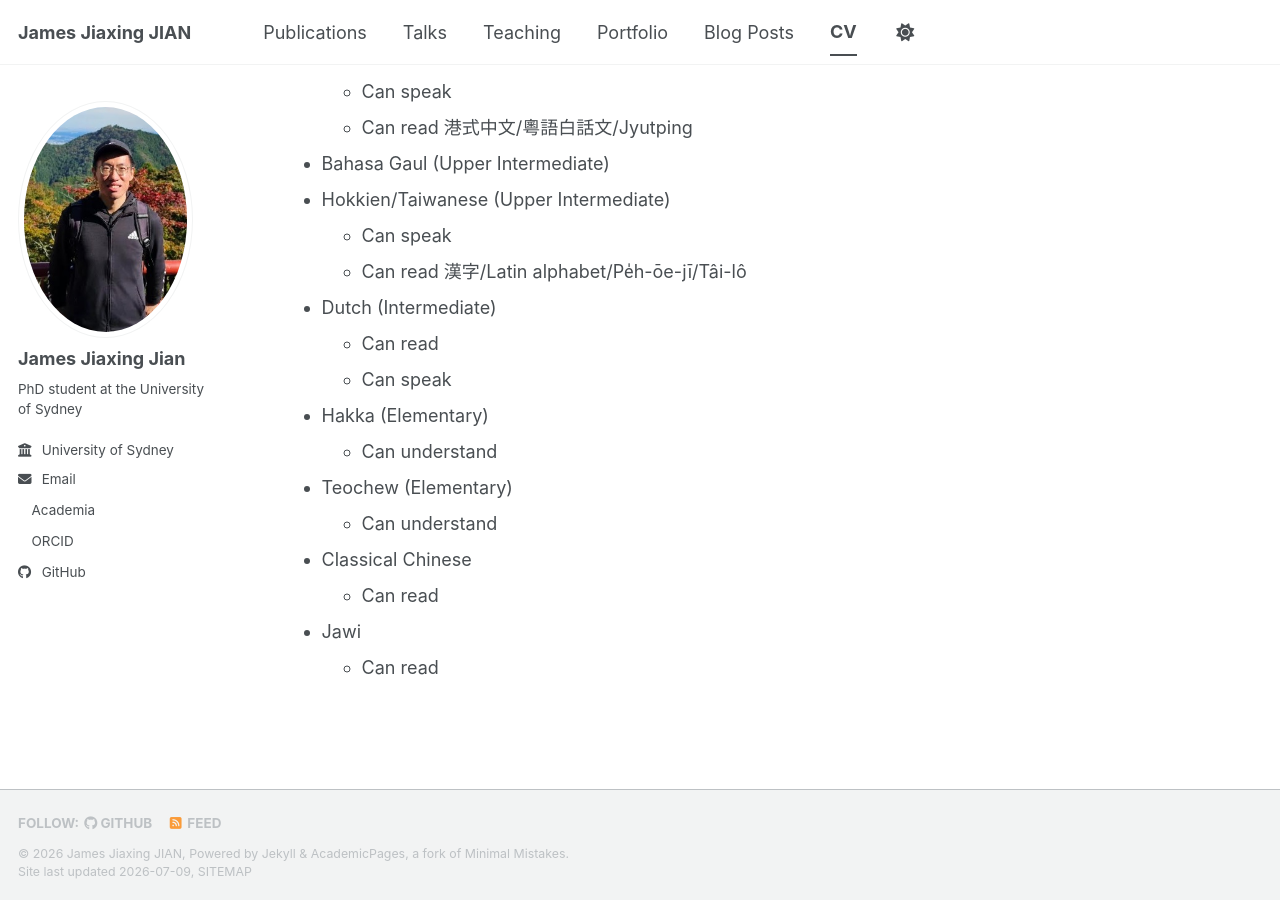
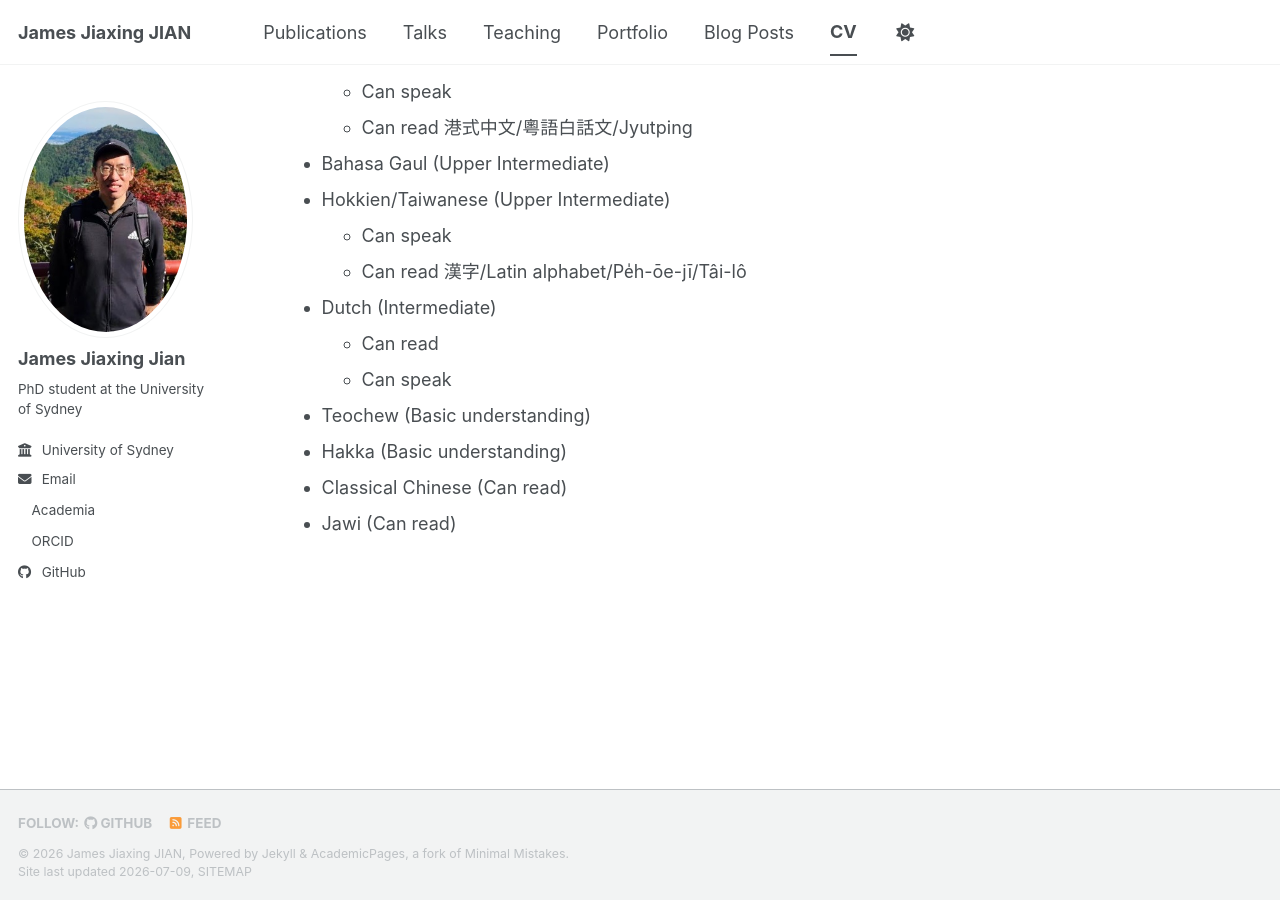
Before and after one commit to jamesjiaxingjian/jamesjiaxingjian.github.io, a Jekyll site: the page built from _pages/cv.md, in a window 1280 px wide and 900 px high, scrolled down 1165 px. Built offline with Jekyll 4.4.1, drawn with Linux system fonts in a browser that asks for light colours; a style sheet for code colours, icons or effects is not loaded.

Commit message:
Update cv.md

```diff
--- a/_pages/cv.md
+++ b/_pages/cv.md
@@ -57,11 +57,7 @@ Languages and Scripts
 * Dutch (Intermediate)
   * Can read
   * Can speak
-* Hakka (Elementary)
-  * Can understand
-* Teochew (Elementary)
-  * Can understand
-* Classical Chinese
-  * Can read
-* Jawi
-  * Can read
+* Teochew (Basic understanding)
+* Hakka (Basic understanding)
+* Classical Chinese (Can read)
+* Jawi (Can read)
```
